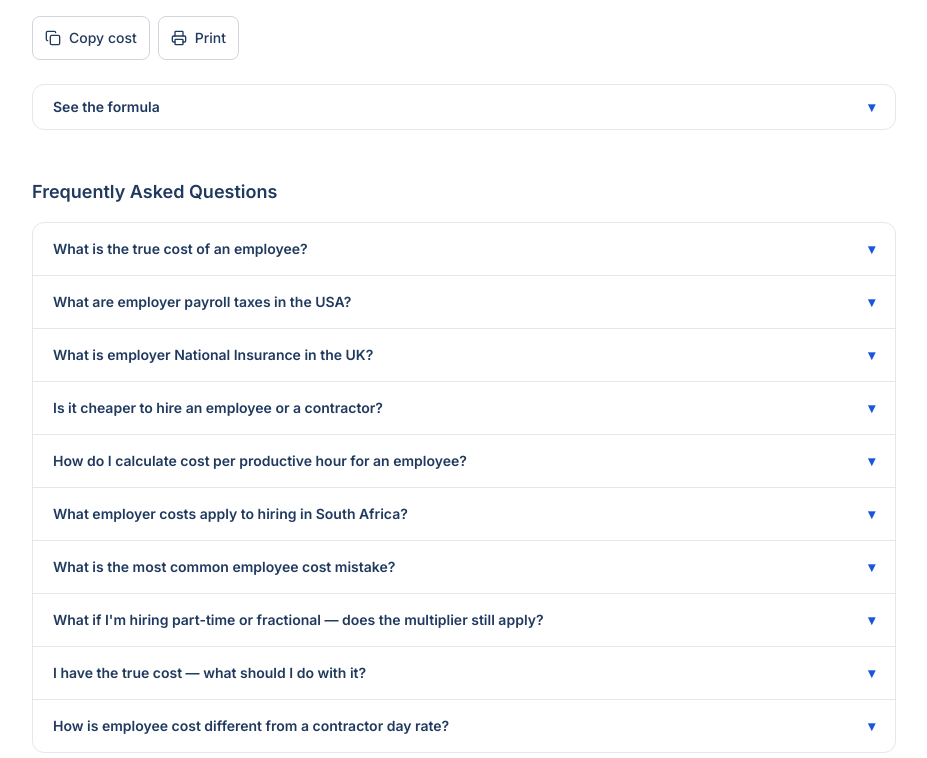
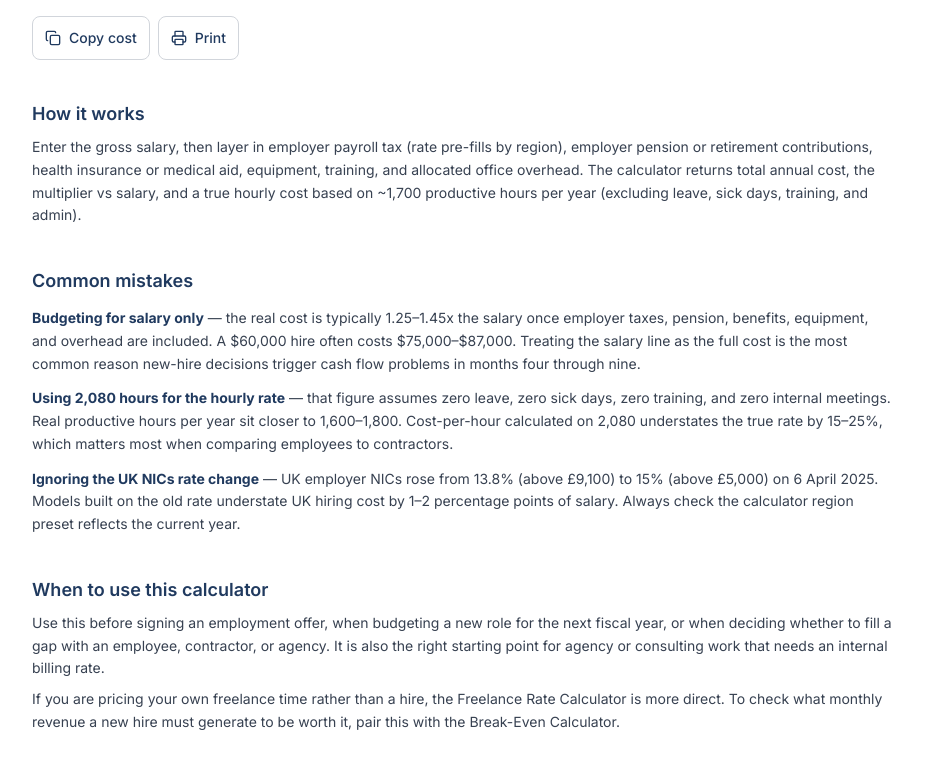
Before and after one commit to jblanckenberg/buscalctools, a Next.js app: page /employee-cost-calculator in a window 1280 px wide. Shown: the part 1203-1961 px from the top of the page, without its empty margins (176-1103 px from the left). Built offline with nearby package versions, Linux system fonts and the light colour scheme; no server answers.

Commit message:
content(calc): add Common-mistakes + When-to-use to Freelance & Hiring cluster (2 calcs)

```diff
--- a/app/(site)/employee-cost-calculator/page.tsx
+++ b/app/(site)/employee-cost-calculator/page.tsx
@@ -56,6 +56,44 @@ export default function EmployeeCostPage() {
       />
       <EmployeeCostCalculator />
 
+      <section className="mt-10">
+        <h2 className="text-lg font-semibold text-brand-dark">How it works</h2>
+        <p className="mt-2 text-sm leading-relaxed text-gray-700">
+          Enter the gross salary, then layer in employer payroll tax (rate
+          pre-fills by region), employer pension or retirement contributions,
+          health insurance or medical aid, equipment, training, and
+          allocated office overhead. The calculator returns total annual
+          cost, the multiplier vs salary, and a true hourly cost based on
+          ~1,700 productive hours per year (excluding leave, sick days,
+          training, and admin).
+        </p>
+      </section>
+
+      <section className="mt-10">
+        <h2 className="text-lg font-semibold text-brand-dark">Common mistakes</h2>
+        <ul className="mt-3 space-y-3 text-sm leading-relaxed text-gray-700">
+          <li>
+            <strong className="text-brand-dark">Budgeting for salary only</strong> — the real cost is typically 1.25–1.45x the salary once employer taxes, pension, benefits, equipment, and overhead are included. A $60,000 hire often costs $75,000–$87,000. Treating the salary line as the full cost is the most common reason new-hire decisions trigger cash flow problems in months four through nine.
+          </li>
+          <li>
+            <strong className="text-brand-dark">Using 2,080 hours for the hourly rate</strong> — that figure assumes zero leave, zero sick days, zero training, and zero internal meetings. Real productive hours per year sit closer to 1,600–1,800. Cost-per-hour calculated on 2,080 understates the true rate by 15–25%, which matters most when comparing employees to contractors.
+          </li>
+          <li>
+            <strong className="text-brand-dark">Ignoring the UK NICs rate change</strong> — UK employer NICs rose from 13.8% (above £9,100) to 15% (above £5,000) on 6 April 2025. Models built on the old rate understate UK hiring cost by 1–2 percentage points of salary. Always check the calculator region preset reflects the current year.
+          </li>
+        </ul>
+      </section>
+
+      <section className="mt-10">
+        <h2 className="text-lg font-semibold text-brand-dark">When to use this calculator</h2>
+        <p className="mt-2 text-sm leading-relaxed text-gray-700">
+          Use this before signing an employment offer, when budgeting a new role for the next fiscal year, or when deciding whether to fill a gap with an employee, contractor, or agency. It is also the right starting point for agency or consulting work that needs an internal billing rate.
+        </p>
+        <p className="mt-2 text-sm leading-relaxed text-gray-700">
+          If you are pricing your own freelance time rather than a hire, the Freelance Rate Calculator is more direct. To check what monthly revenue a new hire must generate to be worth it, pair this with the Break-Even Calculator.
+        </p>
+      </section>
+
       <FormulaBox>
         <pre className="whitespace-pre-wrap font-mono text-xs leading-relaxed">
 {`Total Employee Cost = Salary + (Salary × Employer Tax Rate / 100)
--- a/app/(site)/freelance-rate-calculator/page.tsx
+++ b/app/(site)/freelance-rate-calculator/page.tsx
@@ -68,6 +68,31 @@ export default function FreelanceRatePage() {
         </p>
       </section>
 
+      <section className="mt-10">
+        <h2 className="text-lg font-semibold text-brand-dark">Common mistakes</h2>
+        <ul className="mt-3 space-y-3 text-sm leading-relaxed text-gray-700">
+          <li>
+            <strong className="text-brand-dark">Dividing salary by 2,080 hours</strong> — this assumes every working hour is billable, with no holidays, no admin, no marketing, and no tax. The realistic billable ratio is closer to 1,150–1,400 hours per year. A freelancer aiming for the equivalent of a $60,000 salaried role typically needs to charge $65–$80/hr, not the $29/hr the naive division produces.
+          </li>
+          <li>
+            <strong className="text-brand-dark">Forgetting the self-employment tax buffer</strong> — freelancers pay both halves of payroll tax. US self-employment tax adds ~15.3% on top of income tax, UK Class 4 NICs apply, and SA freelancers run provisional tax twice a year. Pricing the rate against take-home target without grossing up for tax leaves a 25–35% shortfall come filing time.
+          </li>
+          <li>
+            <strong className="text-brand-dark">Skipping a profit margin on top</strong> — the calculator's minimum rate covers income and overhead but leaves nothing for the business itself (no reinvestment, no buffer for slow months, no exit value). Always add a profit margin (15–25%) so the freelance business is more than a salary substitute.
+          </li>
+        </ul>
+      </section>
+
+      <section className="mt-10">
+        <h2 className="text-lg font-semibold text-brand-dark">When to use this calculator</h2>
+        <p className="mt-2 text-sm leading-relaxed text-gray-700">
+          Use this when setting an hourly or day rate from scratch, when reviewing whether your current rate still covers your real costs, or when deciding whether to take a fixed-price project at a given budget. The output is your minimum sustainable rate, not the rate you should aspire to.
+        </p>
+        <p className="mt-2 text-sm leading-relaxed text-gray-700">
+          Once you have a rate, the Invoice Calculator builds totals with VAT/sales tax for a specific client invoice. If you are weighing freelance vs full-time work, compare the recommended rate to a hire's true cost in the Employee Cost Calculator.
+        </p>
+      </section>
+
       <FormulaBox>
         <pre className="whitespace-pre-wrap font-mono text-xs leading-relaxed">
 {`Annual Billable Hours = (52 − Weeks Off) × Billable Hours Per Week
```
